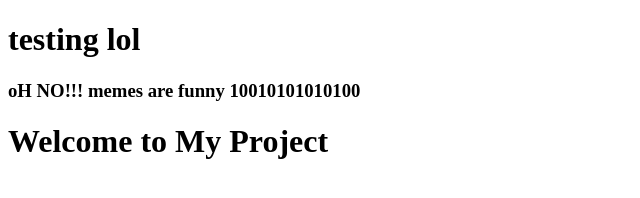
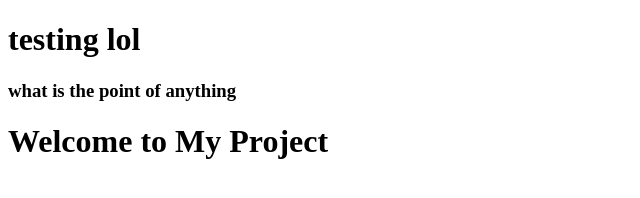
Before and after one commit to Aqua-Ice/AquaIce.us, a website: page src/pages/index.html in a window 1280 px wide. Shown: the whole page, without its empty margins (0-640 px from the left). Drawn offline with nearby package versions, Linux system fonts and the light colour scheme; files that its build step writes are made by us from their sources.

Commit message:
Update header.html

```diff
--- a/src/partials/header.html
+++ b/src/partials/header.html
@@ -1,2 +1,2 @@
 <h1>testing lol</h1>
-<h3>oH NO!!! memes are funny 10010101010100</h3>
+<h3>what is the point of anything</h3>
```
